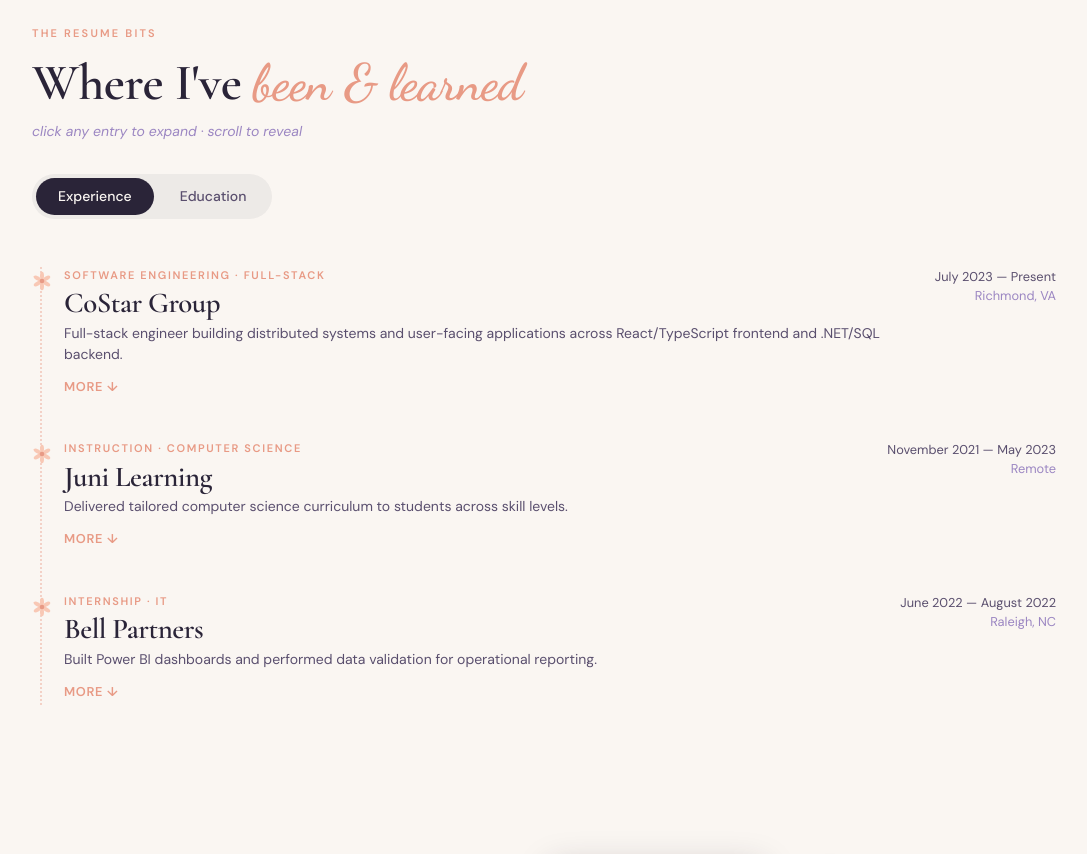
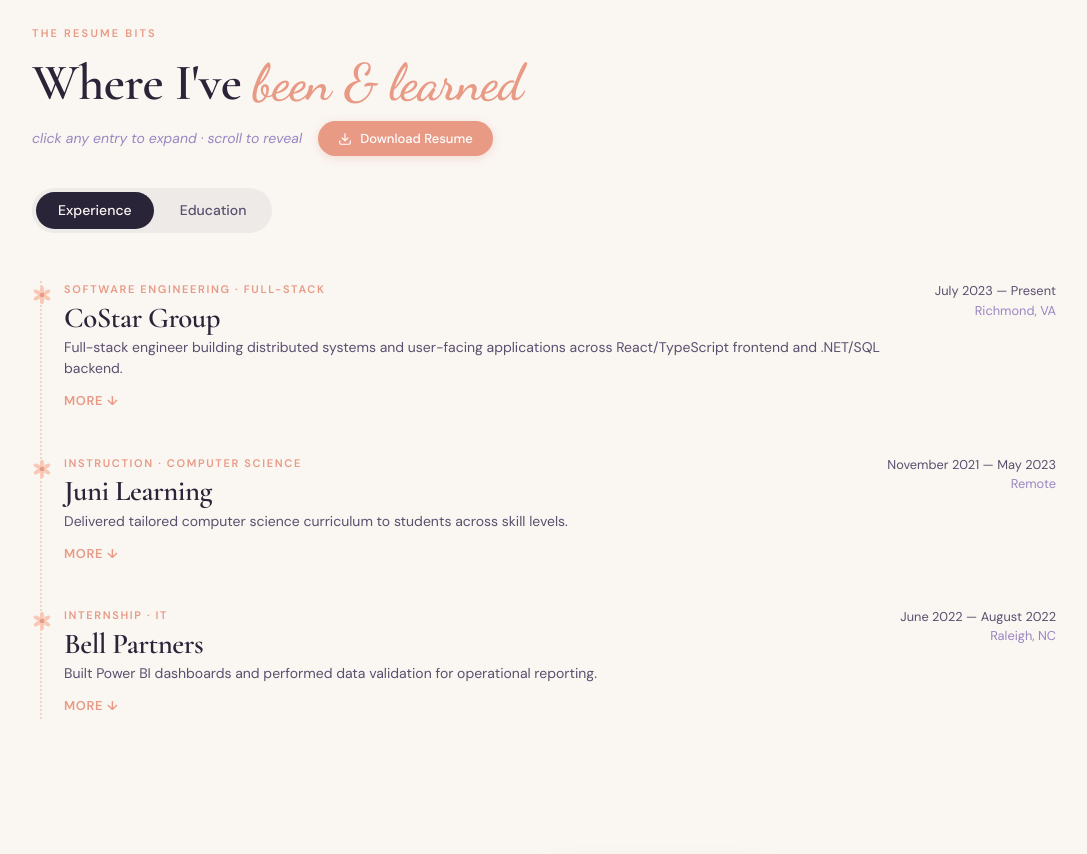
Before and after one commit to abigailmmarlett/abbi-website, a React (Vite) app: page / in a window 1280 px wide. Shown: the part 2160-3014 px from the top of the page, without its empty margins (96-1183 px from the left). Built offline with nearby package versions, Linux system fonts and the light colour scheme; a web font is replaced by a local one.

Commit message:
include resume download

```diff
--- a/src/sections/Experience.tsx
+++ b/src/sections/Experience.tsx
@@ -1,4 +1,5 @@
 import { useState } from "react";
+import { Download } from "lucide-react";
 
 const FlowerDot = () => (
   <svg width="20" height="20" viewBox="0 0 60 60" style={{ flexShrink: 0 }}>
@@ -161,17 +162,48 @@
             been &amp; learned
           </span>
         </h2>
+        <div className="flex flex-wrap items-center gap-4" style={{ marginBottom: 32 }}>
           <p
             style={{
               fontSize: '0.875rem',
               color: '#9B86C2',
               fontFamily: '"DM Sans", sans-serif',
               fontStyle: 'italic',
-            marginBottom: 32,
             }}
           >
             click any entry to expand · scroll to reveal
           </p>
+          <a
+            href="/Abigail_Marlett_Resume.pdf"
+            download
+            target="_blank"
+            rel="noopener noreferrer"
+            className="flex items-center gap-2"
+            style={{
+              fontFamily: '"DM Sans", sans-serif',
+              fontSize: '0.8125rem',
+              fontWeight: 500,
+              color: '#fff',
+              background: '#E89A85',
+              borderRadius: 999,
+              padding: '8px 20px',
+              textDecoration: 'none',
+              transition: 'transform 0.2s ease, box-shadow 0.2s ease',
+              boxShadow: '0 2px 8px rgba(232,154,133,0.3)',
+            }}
+            onMouseEnter={e => {
+              (e.currentTarget as HTMLAnchorElement).style.transform = 'translateY(-2px)';
+              (e.currentTarget as HTMLAnchorElement).style.boxShadow = '0 0 20px rgba(232,154,133,0.4)';
+            }}
+            onMouseLeave={e => {
+              (e.currentTarget as HTMLAnchorElement).style.transform = 'translateY(0)';
+              (e.currentTarget as HTMLAnchorElement).style.boxShadow = '0 2px 8px rgba(232,154,133,0.3)';
+            }}
+          >
+            <Download size={14} />
+            Download Resume
+          </a>
+        </div>
 
         {/* Tab switcher */}
         <div
```
Also changed, not shown: 1 other file (tests, documents, lock files or other folders). Lines whose indentation alone changed are shown as unchanged.
